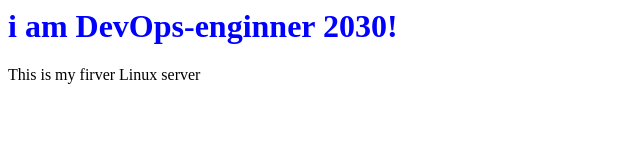
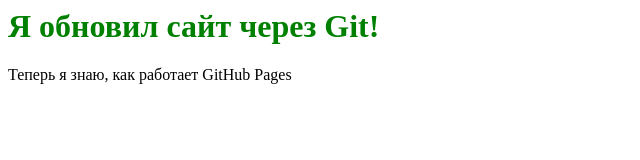
Before and after one commit to havpacevislam/my-first-git, a plain HTML site: page index.html in a window 1280 px wide. Shown: the whole page, without its empty margins (0-640 px from the left). Drawn offline with Linux system fonts and the light colour scheme.

Commit message:
Обновил сайт через Git

```diff
--- a/index.html
+++ b/index.html
@@ -1 +1,2 @@
-<h1 style="color:blue;">i am DevOps-enginner 2030!</h1><p>This is my firver Linux server</p>
+<h1 style="color:green;">Я обновил сайт через Git!</h1>
+<p>Теперь я знаю, как работает GitHub Pages</p>
```
